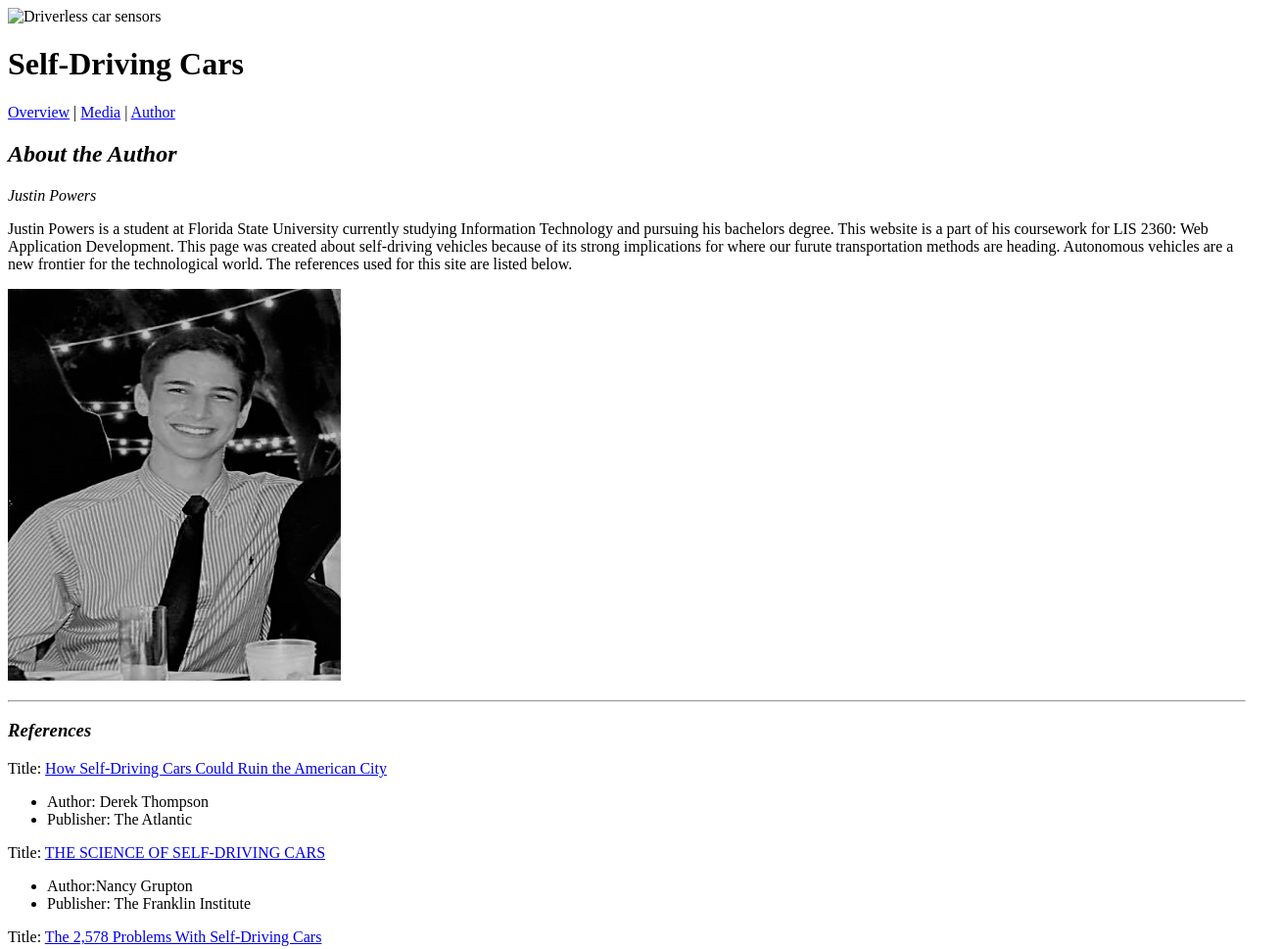
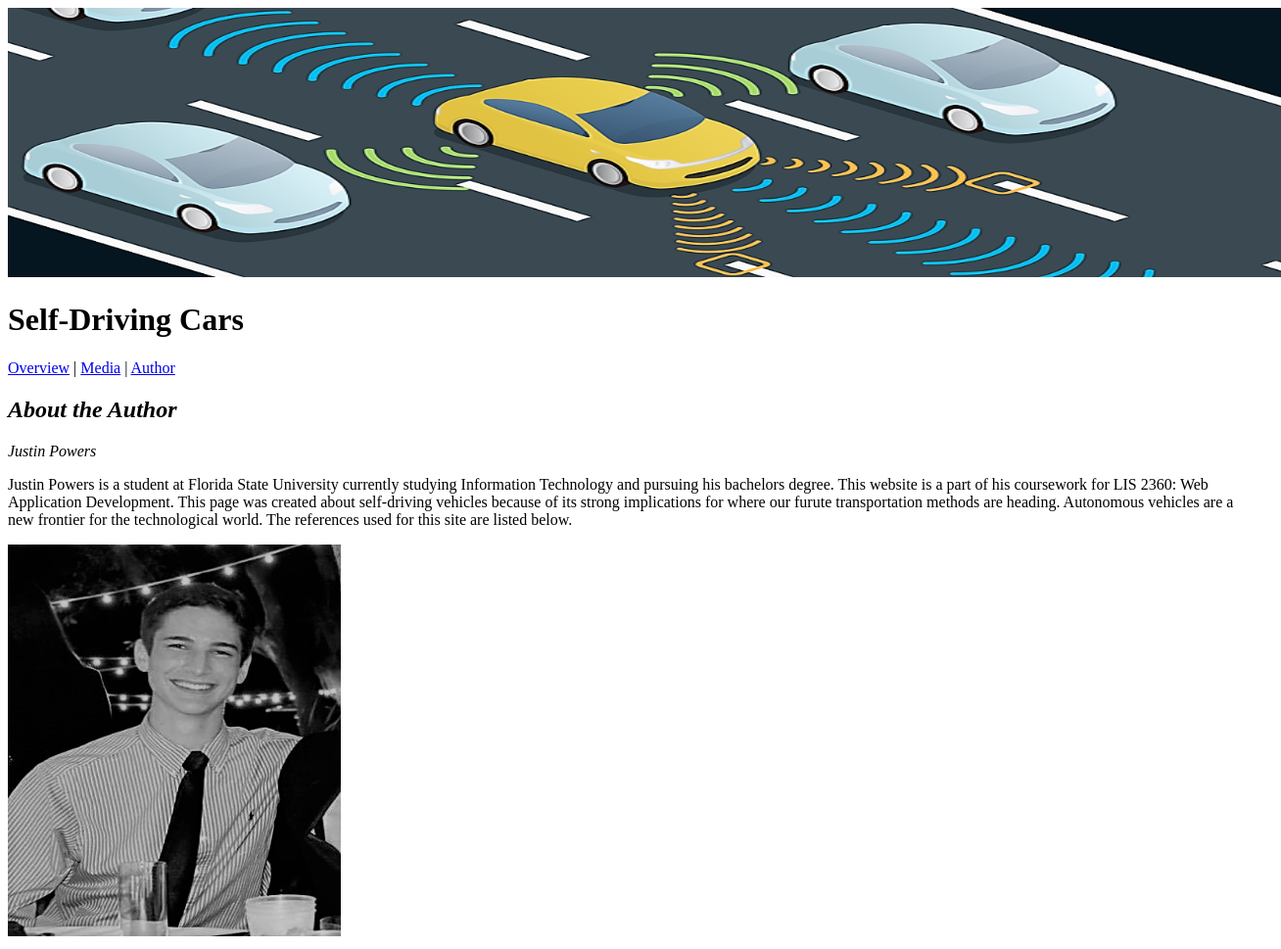
Before and after one commit to powertowerr/lis2360_webdevelopment-, a plain HTML site: page lesson4_assignment/author.html in a window 1280 px wide. Shown: the top 969 px of the page at 98% size, 1308 px wide, since content can reach past the window. Drawn offline with Linux system fonts and the light colour scheme.

Commit message:
FINAL FINAL FINAL commit for lesson 4

```diff
--- a/lesson4_assignment/author.html
+++ b/lesson4_assignment/author.html
@@ -6,7 +6,7 @@
     <!-- This original content created by Justin Powers March 4, 2019 -->
 </head>
 <body>
-    <img src="self_driving_car.png" width="1300" height="275" alt="Driverless car sensors">
+    <img src="images/self_driving_car.png" width="1300" height="275" alt="Driverless car sensors">
     <h1>Self-Driving Cars</h1>
     <p><a href="index.html">Overview</a> | <a href="media.html">Media</a> | <a href="author.html">Author</a></p>
 
```
Also changed, not shown: lesson4_assignment/media.html (+1 -1 lines).
